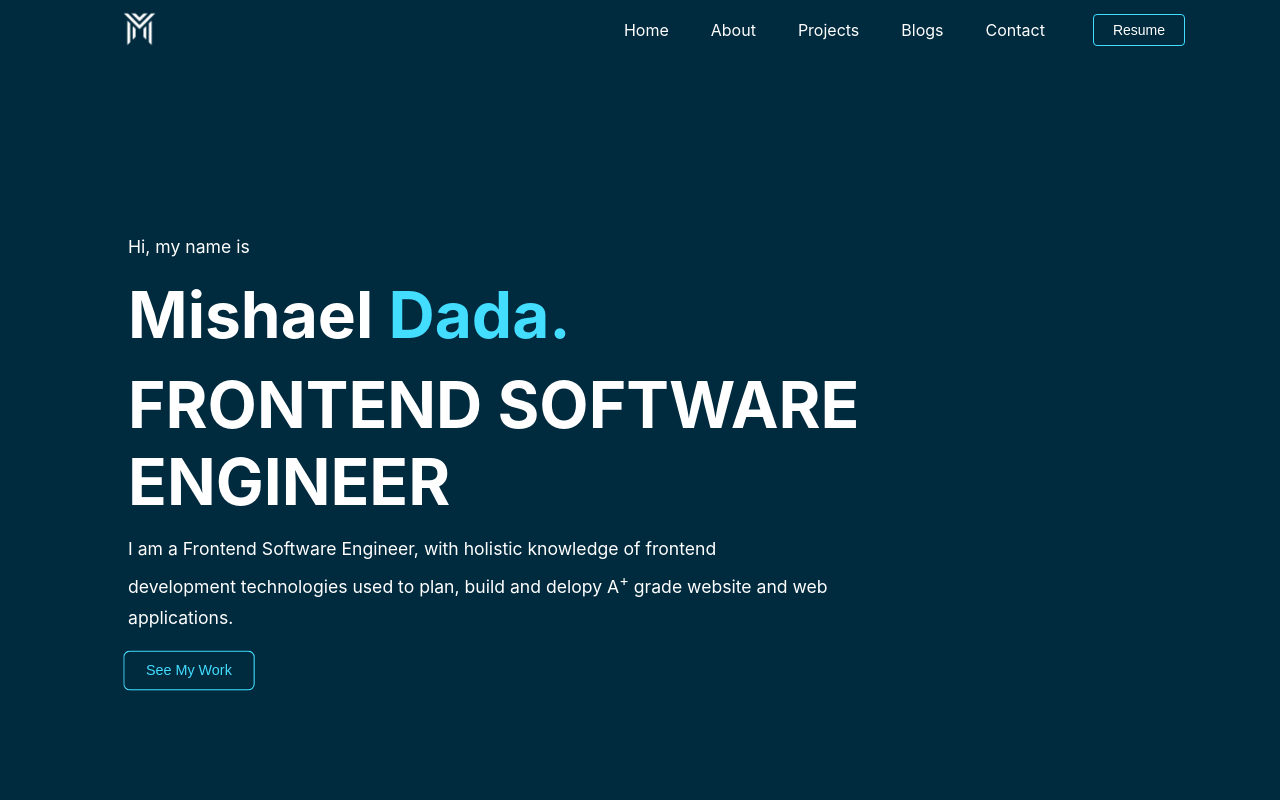
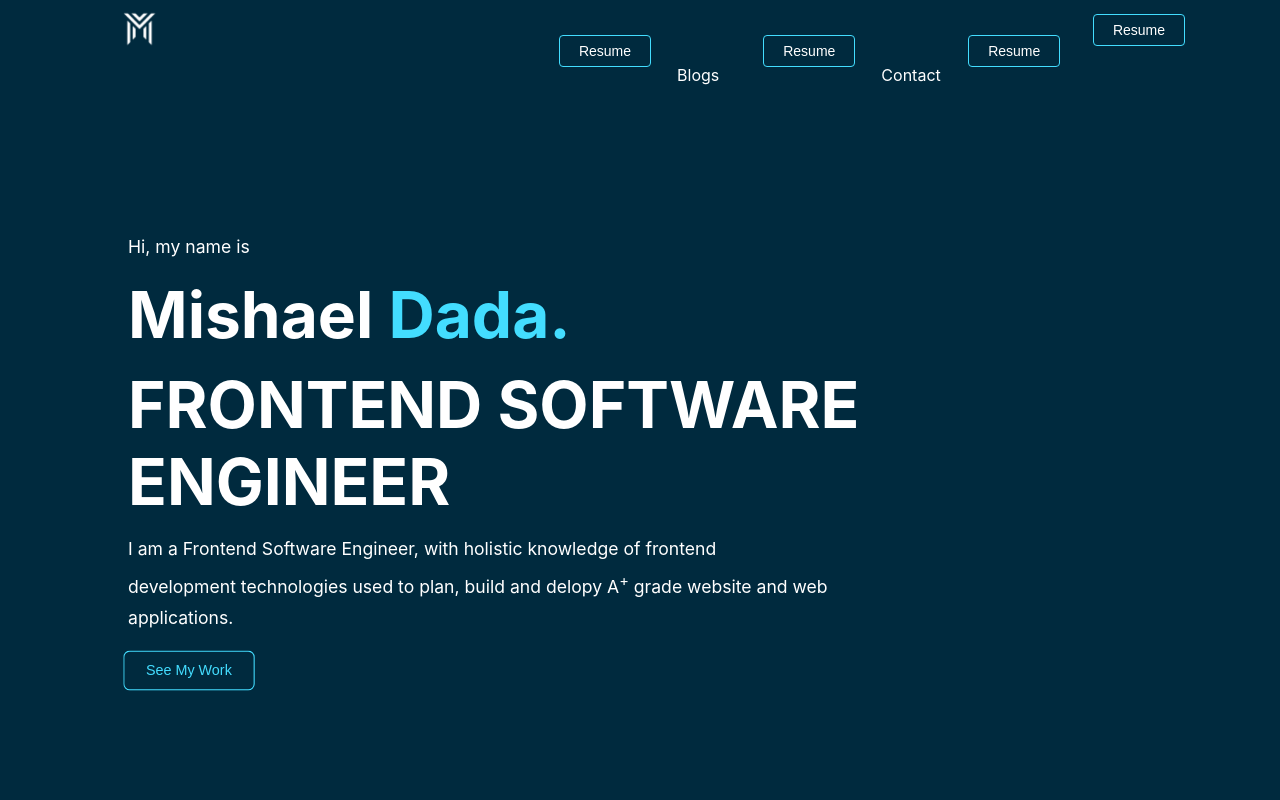
Before and after one commit to mishael1-d/Portfolio, a React (Create React App) app: page / in a window 1280 px wide. Shown: the top 800 px of the page. Built offline with nearby package versions, Linux system fonts and the light colour scheme.

Commit message:
added resume to mobile view

```diff
--- a/src/components/Navbar/Navbar.js
+++ b/src/components/Navbar/Navbar.js
@@ -5,16 +5,16 @@ import logo from "../../assets/logo-white.png";
 
 function Navbar() {
   const [click, setClick] = useState(false);
-  const [active, setActive] = useState('');
+  const [active, setActive] = useState("");
   const handleClick = () => setClick(!click);
   const closeMobileMenu = () => setClick(false);
 
   const links = ["Home", "About", "Projects", "Blogs", "Contact"];
 
   const handleActiveLink = (name) => {
-    closeMobileMenu()
-    setActive(name)
-  }
+    closeMobileMenu();
+    setActive(name);
+  };
   return (
     <nav className="navbar">
       <a href="/" className="navbar-logo">
@@ -26,15 +26,24 @@ function Navbar() {
       <ul className={click ? "nav-menu active" : "nav-menu"}>
         {links.map((link) => {
           return (
+            <>
               <li className="nav-item" key={link}>
                 <a
                   href={`#${link}`}
-                className={active === link ? "nav-links active-link":"nav-links"}
-                onClick={()=>handleActiveLink(link)}
+                  className={
+                    active === link ? "nav-links active-link" : "nav-links"
+                  }
+                  onClick={() => handleActiveLink(link)}
                 >
                   {link}
                 </a>
               </li>
+              <li>
+                <a href="../../assets/Resume.pdf" download>
+                  <button className="btn">Resume</button>{" "}
+                </a>
+              </li>
+            </>
           );
         })}
       </ul>
```
Lines whose indentation alone changed are shown as unchanged.
